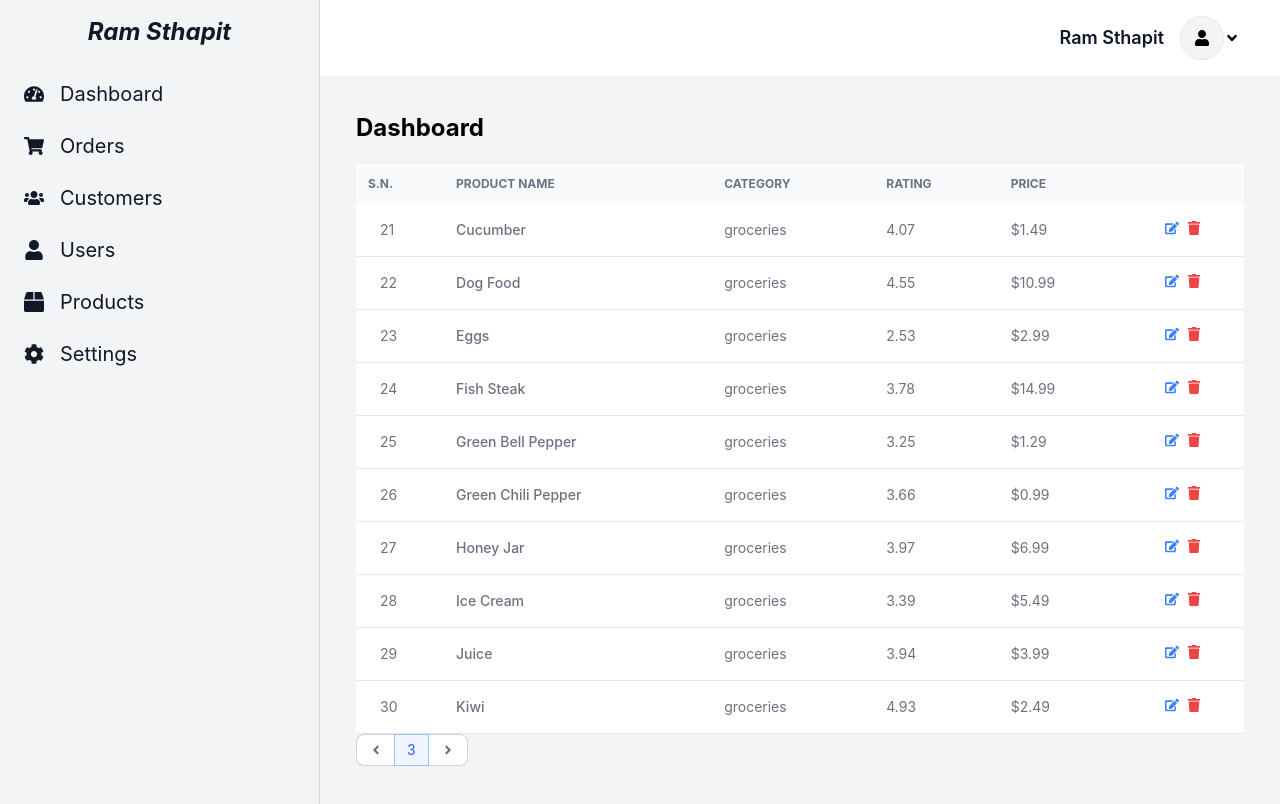
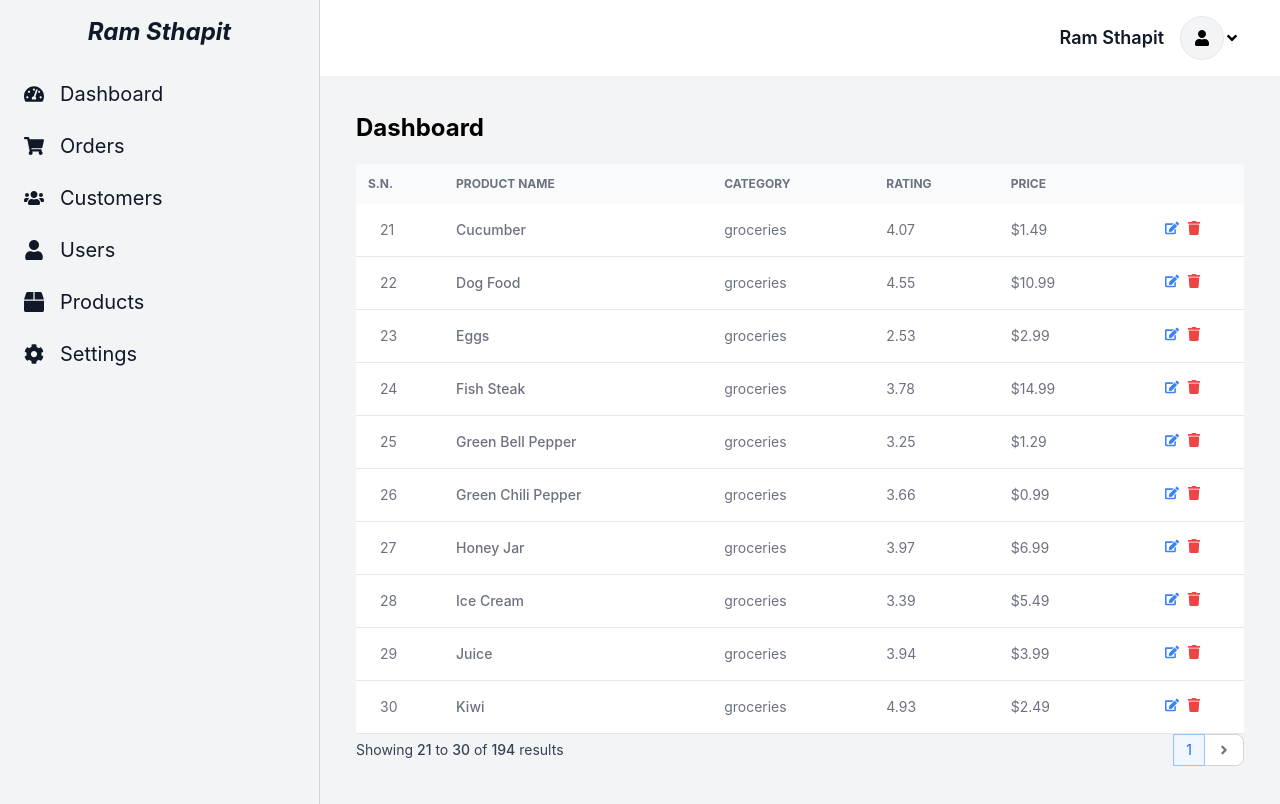
Before and after one commit to ramsthapit/Frontend_task, a React (Create React App) app: page / in a window 1280 px wide. Shown: the top 804 px of the page. Built offline with nearby package versions, Linux system fonts and the light colour scheme.

Commit message:
fix(): paginated updated

```diff
--- a/src/components/Pagination.jsx
+++ b/src/components/Pagination.jsx
@@ -1,21 +1,35 @@
 import React from 'react'
 import { FaAngleLeft, FaAngleRight } from 'react-icons/fa'
 
-const Pagination = () => {
+const Pagination = ({ currentPage, setCurrentPage, totalPage,itemNo }) => {
+
+  const paginateFront = () => setCurrentPage(currentPage + 1);
+  const paginateBack = () => setCurrentPage(currentPage - 1);
+
+
   return (
+    <div className="hidden sm:flex sm:flex-1 sm:items-center sm:justify-between">
+      <div>
+        <p className="text-sm text-gray-700">
+          Showing <span className="font-medium">{itemNo}</span> to{" "}
+          <span className="font-medium">{itemNo + 9}</span> of{" "}
+          <span className="font-medium">{totalPage}</span> results
+        </p>
+      </div>
       <nav aria-label="Page navigation example">
         <ul className="flex items-center -space-x-px h-8 text-sm">
-        <li className="flex items-center justify-center px-3 h-8 ms-0 leading-tight text-gray-500 bg-white border border-e-0 border-gray-300 rounded-s-lg hover:bg-gray-100 hover:text-gray-700 dark:bg-gray-800 dark:border-gray-700 dark:text-gray-400 dark:hover:bg-gray-700 dark:hover:text-white">
-          <FaAngleLeft />
+          <li className={`${currentPage === 1 && "hidden"} flex items-center justify-center px-3 h-8 ms-0 leading-tight text-gray-500 bg-white border border-e-0 border-gray-300 rounded-s-lg hover:bg-gray-100 hover:text-gray-700 dark:bg-gray-800 dark:border-gray-700 dark:text-gray-400 dark:hover:bg-gray-700 dark:hover:text-white`}>
+            <FaAngleLeft onClick={paginateBack}/>
           </li>
-        <li className="z-10 flex items-center justify-center px-3 h-8 leading-tight text-blue-600 border border-blue-300 bg-blue-50 hover:bg-blue-100 hover:text-blue-700 dark:border-gray-700 dark:bg-gray-700 dark:text-white">
-          3
+          <li className={`z-10 flex items-center justify-center px-3 h-8 leading-tight text-blue-600 border border-blue-300 bg-blue-50 hover:bg-blue-100 hover:text-blue-700 dark:border-gray-700 dark:bg-gray-700 dark:text-white`}>
+            {currentPage}
           </li>
-        <li className="flex items-center justify-center px-3 h-8 leading-tight text-gray-500 bg-white border border-gray-300 rounded-e-lg hover:bg-gray-100 hover:text-gray-700 dark:bg-gray-800 dark:border-gray-700 dark:text-gray-400 dark:hover:bg-gray-700 dark:hover:text-white">
-          <FaAngleRight />
+          <li className={`${currentPage >= parseInt(totalPage/10) && "hidden"} flex items-center justify-center px-3 h-8 leading-tight text-gray-500 bg-white border border-gray-300 rounded-e-lg hover:bg-gray-100 hover:text-gray-700 dark:bg-gray-800 dark:border-gray-700 dark:text-gray-400 dark:hover:bg-gray-700 dark:hover:text-white`}>
+            <FaAngleRight onClick={paginateFront}/>
           </li>
         </ul>
       </nav>
+    </div>
   )
 }
 
--- a/src/pages/dashboard.jsx
+++ b/src/pages/dashboard.jsx
@@ -1,8 +1,12 @@
-import React from 'react'
+import React, { useEffect, useState } from 'react'
 import { FaEdit, FaTrash } from 'react-icons/fa'
 import Pagination from '../components/Pagination'
 // https://dummyjson.com/docs/products#products-limit_skip
+// https://dummyjson.com/products?limit=10&skip=20&select=title,category,rating,price
 const Dashboard = () => {
+
+  const [currentPage, setCurrentPage] = useState(1)
+  const [itemNo, setItemNo] = useState(1)
   const Category = [
     { id: 1, name: 'S.N.' },
     { id: 1, name: 'Product name' },
@@ -89,6 +93,9 @@ const Dashboard = () => {
     "skip": 20,
     "limit": 10
   }
+  useEffect(() => {
+    setItemNo(Data.Products[0].id)
+  }, [currentPage])
 
   return (
     <main className="flex w-full h-full bg-gray-100 p-5">
@@ -107,7 +114,7 @@ const Dashboard = () => {
                 </thead>
                 <tbody>
                   {Data.Products.map((item) => (
-                    <tr className="bg-white border-b dark:bg-gray-800 dark:border-gray-700 border-gray-200">
+                    <tr key={item.id} className="bg-white border-b dark:bg-gray-800 dark:border-gray-700 border-gray-200">
                       <td className="pl-6">
                           {item.id}
                       </td>
@@ -135,7 +142,12 @@ const Dashboard = () => {
                   ))}
               </tbody>
           </table>
-          <Pagination />
+          <Pagination
+            currentPage={currentPage}
+            setCurrentPage={setCurrentPage}
+            totalPage={Data.total}
+            itemNo={itemNo}
+          />
       </div>
 
       </div>
```
Lines whose indentation alone changed are shown as unchanged.
